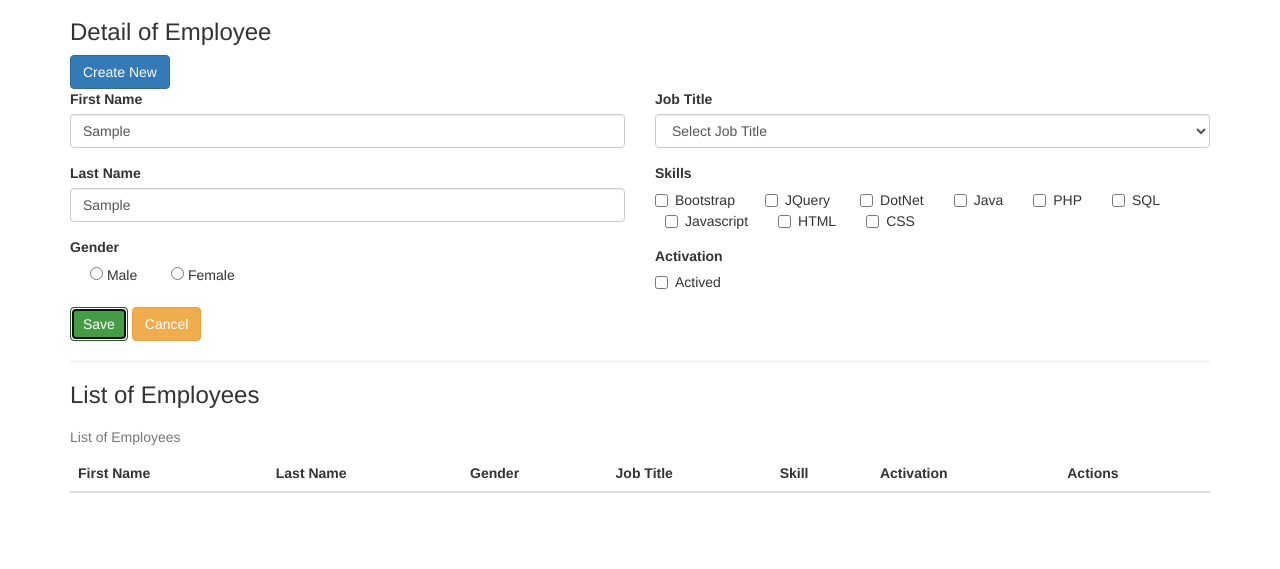
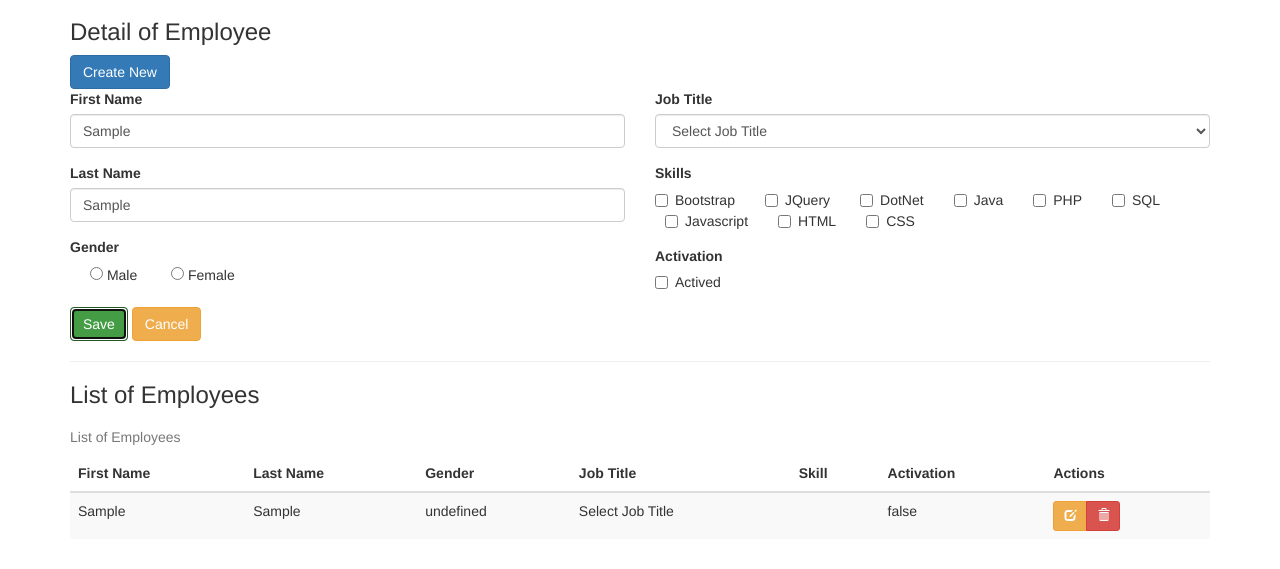
Before and after one commit to aturaritonang/BootstrapJQueryProj, a plain HTML site: page BoostrapJQueryDemo/28CaseStudy01.html in a window 1280 px wide. Both pictures are taken after typing "Sample", "Sample" into the empty fields and a click on the button "Save". Shown: the part 75-644 px from the top of the page. Drawn offline with Linux system fonts and the light colour scheme.

Commit message:
Simple Form
Create static crud form

```diff
--- a/BoostrapJQueryDemo/28CaseStudy01.html
+++ b/BoostrapJQueryDemo/28CaseStudy01.html
@@ -25,8 +25,8 @@
                     <div class="form-group">
                         <label for="gender-radios">Gender</label>
                         <div id="gender-radios" name="gender-radios">
-                            <label class="checkbox-inline"><input type="radio" name="gender-radios" id="1" value="Male"> Male</label>
-                            <label class="checkbox-inline"><input type="radio" name="gender-radios" id="0" value="Female"> Female</label>
+                            <label class="checkbox-inline"><input type="radio" name="gender-radios" id="gender-radios-1" value="Male"> Male</label>
+                            <label class="checkbox-inline"><input type="radio" name="gender-radios" id="gender-radios-0" value="Female"> Female</label>
                         </div>
                     </div>
                 </div>
@@ -44,8 +44,8 @@
                     </div>
                     <div class="form-group">
                         <label for="activation-checkbox">Activation</label>
-                        <div id="activation-checkbox" name="activation-checkbox">
-                            <label class="checkbox-inline"><input type="checkbox" name="activation-checkbox"> Actived</label>
+                        <div name="activation-checkbox">
+                            <label class="checkbox-inline"><input type="checkbox" id="activation-checkbox" name="activation-checkbox"> Actived</label>
                         </div>
                     </div>
                 </div>
@@ -75,6 +75,7 @@
 </body>
 </html>
 <script>
+    var selectedId = 0;
     $(document).ready(function () {
         $.getJSON("Data/jobtitles.json", function (data) {
             var optJobs = [];
@@ -87,7 +88,7 @@
         $.getJSON("Data/skills.json", function (data) {
             var cbSkills = [];
             $.each(data, function (key, val) {
-                cbSkills.push('<label class="checkbox-inline" style="padding-right:20px;"><input type="checkbox" id="inlineCheckbox' + val.ID + '" value="option' + val.ID + '">' + val.Skill + '</label>');
+                cbSkills.push('<label class="checkbox-inline" style="padding-right:20px;"><input type="checkbox" id="inlineCheckbox' + val.ID + '" value="' + val.ID + '">' + val.Skill + '</label>');
             });
             $("#checkbox-skills").append(cbSkills);
         });
@@ -98,29 +99,55 @@
             $("#job-title").val("0");
             //$(this).attr('disabled', 'disabled');
         });
+    });
 
-        $(".btn-save").click(function () {
-            var vFirstName = $("#first-name").val();
-            var vLastName = $("#last-name").val();
+    $(".btn-save").click(function () {
+        var vId = $(".table-body").children().length + 1;
+        var vFirstName = $("#first-name").val();
+        var vLastName = $("#last-name").val();
 
-            var vGenderValue = $("#gender-radios").val();
-            var vGenderText = $("#gender-radios").selected().text();
+        var vGenderValue = $("#gender-radios input[type='radio']:checked").val();
 
-            var vJobTitleValue = $("#job-title").selected().val();
-            var vJobTitleText = $("#job-title").selected().text();
+        var vJobTitleValue = $("#job-title").val();
+        var vJobTitleText = $("#job-title :selected").text();
 
-            var vSkillsValue = $("#checkbox - skills").selected().val();
-            var vSkillsText = $("#checkbox - skills").selected().text();
+        var vSkillsValue = [];
+        var vSkillsText = [];
 
+        $('#checkbox-skills input[type=checkbox]:checked').each(function () {
+            vSkillsValue.push($(this).val());
+            vSkillsText.push($(this).parent().text());
+        });
 
-            var tr = "<tr><td>First Name</td>";
-            tr += "<td>Last Name</td>";
-            tr += "<td>Gender</td>";
-            tr += "<td>Job Title</td>";
-            tr += "<td>Skill</td>";
-            tr += "<td>Activation</td>";
-            tr += "<td>Actions</td></tr>";
+        var vActived = false;
+        if ($("#activation-checkbox").is(":checked")) {
+            vActived = true;
+        }
+
+        var tr = "<tr><td class='list-first-name'>" + vFirstName + "</td>";
+        tr += "<td class='list-last-name'>" + vLastName + "</td>";
+        tr += "<td class='list-gender'>" + vGenderValue + "</td>";
+        tr += "<td class='list-job-title' data-id='" + vJobTitleValue + "'>" + vJobTitleText + "</td>";
+        tr += "<td class='list-skills' data-id='" + vSkillsValue + "'>" + vSkillsText + "</td>";
+        tr += "<td class='list-actived'>" + vActived + "</td>";
+        tr += '<td><div class="btn-group btn-group-sm btn-group-solid">' +
+                '<button type="button" class="btn btn-edit btn-warning" data-id="' + vId + '"><span class="glyphicon glyphicon-edit" aria-hidden="true"></span></button>' +
+                '<button type="button" class="btn btn-delete btn-danger"><span class="glyphicon glyphicon-trash" aria-hidden="true"></span></button>' +
+                '</div></td></tr>';
+
+        if (selectedId == 0) {
             $(".table-body").append(tr);
-        });
+        }
+        selectedId = 0;
     });
+
+    $(".table-body").on("click", ".btn-edit", function () {
+        selectedId = parseInt($(this).attr("data-id"));
+    });
+
+    //$(".btn-edit").click(function () {
+    //    alert('masuk');
+    //    //selectedId = parseInt($(this).attr("data-id"));
+    //    //alert(selectedId);
+    //});
 </script>
```
Also changed, not shown: BoostrapJQueryDemo/obj/Debug/BoostrapJQueryDemo.csproj.FileListAbsolute.txt.
